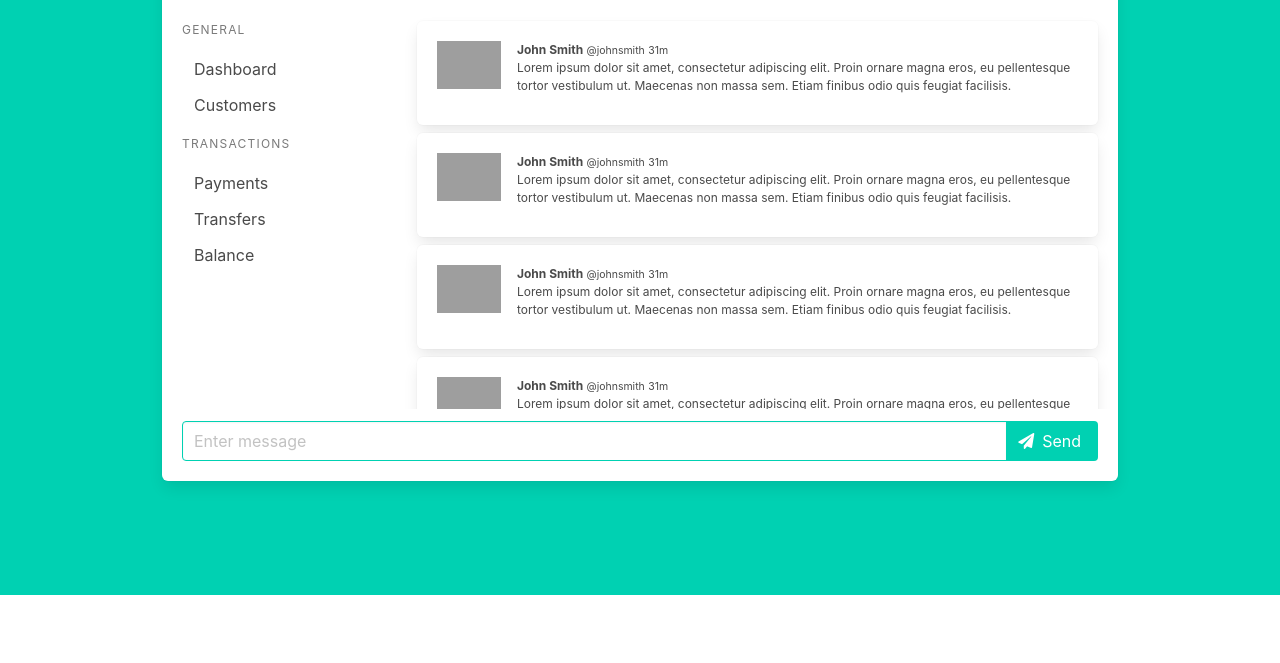
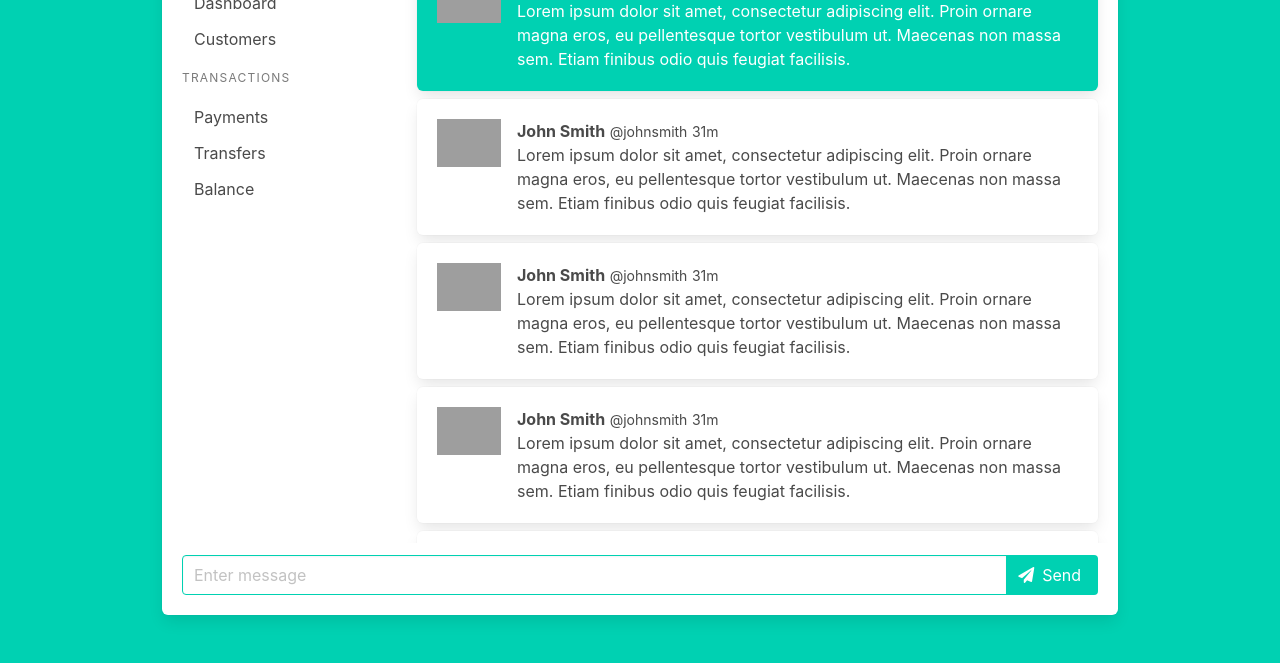
Before and after one commit to fueremi/Express-MP_Chat, a website: page public/chat.html in a window 1280 px wide. Shown: the part 205-868 px from the top of the page. Before the commit the page ends 800 px from the top, so only its background shows below. Drawn offline with nearby package versions, Linux system fonts and the light colour scheme; grey boxes are pictures that could not be loaded.

Commit message:
give different style chat between current user and another user

```diff
--- a/public/chat.html
+++ b/public/chat.html
@@ -82,7 +82,7 @@
 
                   <!-- Start of Chat -->
                   <div class="column is-scrollable">
-                    <div class="box is-primary">
+                    <div class="box has-background-primary has-text-white">
                       <article class="media">
                         <figure class="media-left">
                           <p class="image is-64x64">
@@ -92,7 +92,7 @@
                           </p>
                         </figure>
                         <div class="media-content">
-                          <div class="content is-small">
+                          <div class="content">
                               <strong>John Smith</strong>
                               <small>@johnsmith</small>
                               <small>31m</small>
@@ -117,7 +117,7 @@
                           </p>
                         </figure>
                         <div class="media-content">
-                          <div class="content is-small">
+                          <div class="content   ">
                               <strong>John Smith</strong>
                               <small>@johnsmith</small>
                               <small>31m</small>
@@ -142,7 +142,7 @@
                           </p>
                         </figure>
                         <div class="media-content">
-                          <div class="content is-small">
+                          <div class="content   ">
                               <strong>John Smith</strong>
                               <small>@johnsmith</small>
                               <small>31m</small>
@@ -167,7 +167,7 @@
                           </p>
                         </figure>
                         <div class="media-content">
-                          <div class="content is-small">
+                          <div class="content   ">
                               <strong>John Smith</strong>
                               <small>@johnsmith</small>
                               <small>31m</small>
@@ -192,7 +192,7 @@
                           </p>
                         </figure>
                         <div class="media-content">
-                          <div class="content is-small">
+                          <div class="content   ">
                               <strong>John Smith</strong>
                               <small>@johnsmith</small>
                               <small>31m</small>
@@ -217,7 +217,7 @@
                           </p>
                         </figure>
                         <div class="media-content">
-                          <div class="content is-small">
+                          <div class="content   ">
                               <strong>John Smith</strong>
                               <small>@johnsmith</small>
                               <small>31m</small>
--- a/public/css/style.css
+++ b/public/css/style.css
@@ -1,5 +1,5 @@
 .is-scrollable{
-    height: 400px;
+    height: 600px;
     overflow-y: auto;
     flex-direction: column;
 }
```
